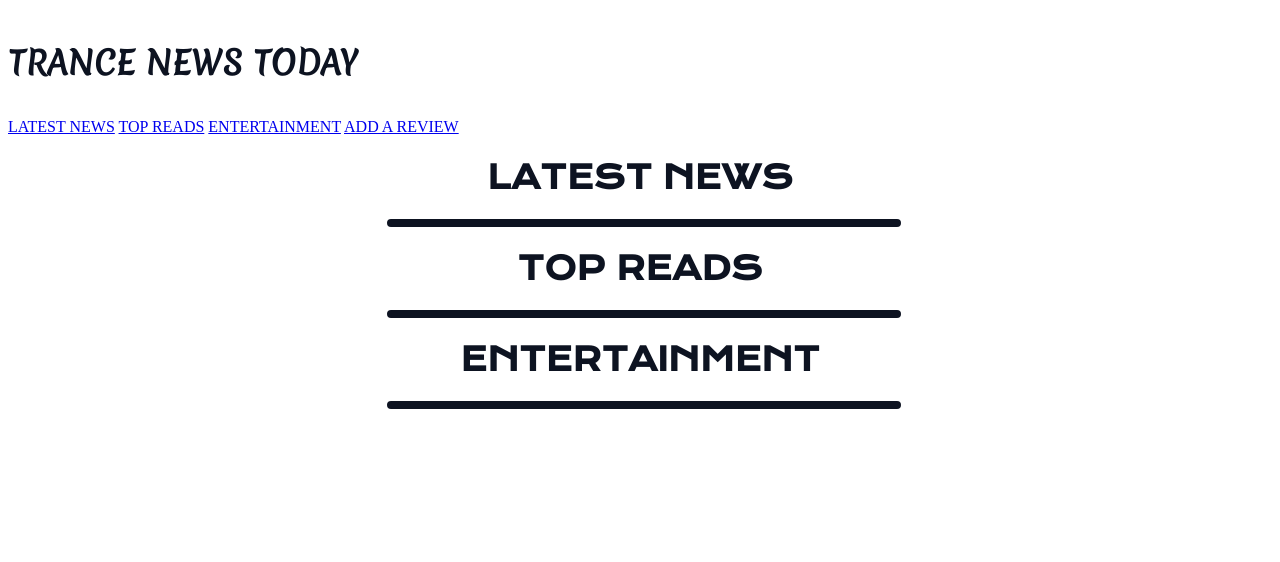
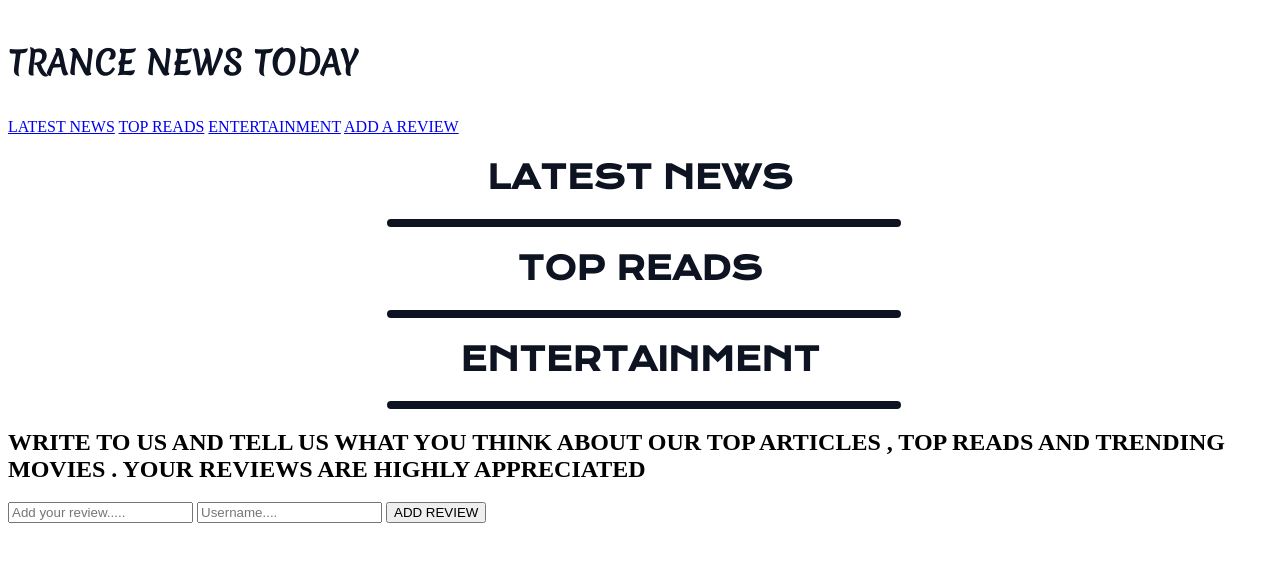
Before and after one commit to MICHAELMUNAVU83/news-today, a plain HTML site: page index.html in a window 1280 px wide. Drawn offline with nearby package versions, Linux system fonts and the light colour scheme; some icons are missing; a web font is replaced by a local one.

Commit message:
Added footer

```diff
--- a/index.html
+++ b/index.html
@@ -27,6 +27,29 @@
     <h1 id="entertainment-h1">ENTERTAINMENT</h1>
     <p class="h1-line"></p>
     <div id="entertainment-news-div"></div>
+    <footer>
+        <div>
+          <h2>
+            WRITE TO US AND TELL US WHAT YOU THINK ABOUT OUR TOP ARTICLES , TOP
+            READS AND TRENDING MOVIES . YOUR REVIEWS ARE HIGHLY APPRECIATED
+          </h2>
+        </div>
+        <div class="form">
+          <input
+            type="text"
+            id="review-comment"
+            placeholder="Add your review....."
+            required
+          />
+          <input
+            type="text"
+            id="review-username"
+            placeholder="Username...."
+            required
+          />
+          <button class="add-review" id="abcd">ADD REVIEW</button>
+        </div>
+      </footer>
 
     <script src="./index.js"></script>
   </body>
```
